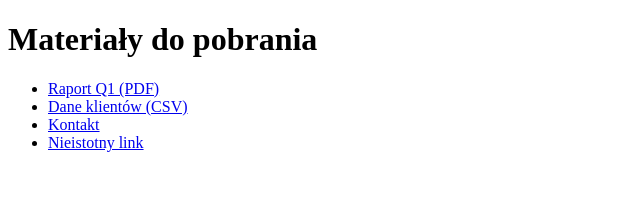
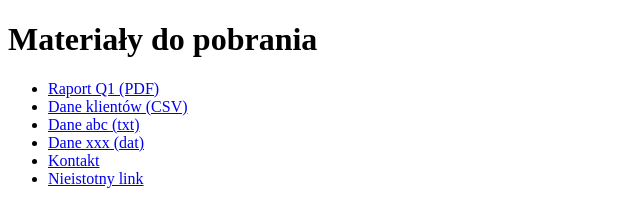
Before and after one commit to albim72/WEB_SCRAPPING_PYTHON, a plain HTML site: page DZIEN_3/attachments/task1.html in a window 1280 px wide. Shown: the whole page, without its empty margins (0-640 px from the left). Drawn offline with Linux system fonts and the light colour scheme.

Commit message:
Update task1.html

```diff
--- a/DZIEN_3/attachments/task1.html
+++ b/DZIEN_3/attachments/task1.html
@@ -6,6 +6,8 @@
   <ul>
     <li><a href="files/raport_Q1.pdf">Raport Q1 (PDF)</a></li>
     <li><a href="files/dane_klientow.csv">Dane klientów (CSV)</a></li>
+    <li><a href="files/abc.txt">Dane abc (txt)</a></li>
+    <li><a href="files/xxx.dat">Dane xxx (dat)</a></li>
     <li><a href="mailto:kontakt@example.com">Kontakt</a></li>
     <li><a href="javascript:void(0)">Nieistotny link</a></li>
   </ul>
```
